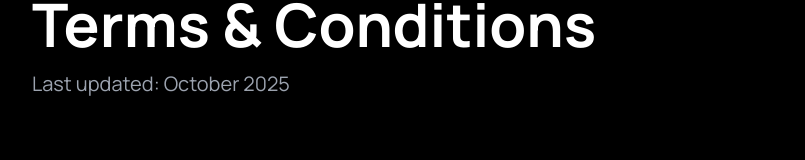
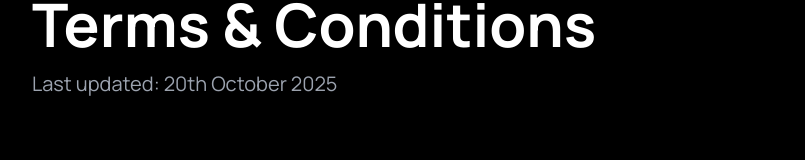
Before and after one commit to samuelforrest/apprentadream.co.uk, a Next.js app: page /terms in a window 1280 px wide. Shown: the part 172-332 px from the top of the page, without its empty margins (208-1013 px from the left). Built offline with nearby package versions, Linux system fonts and the light colour scheme.

Commit message:
updated terms

```diff
--- a/app/terms/page.tsx
+++ b/app/terms/page.tsx
@@ -26,7 +26,7 @@ export default function Terms() {
             Terms & Conditions
           </h1>
           <p className="text-lg sm:text-xl text-gray-400">
-            Last updated: October 2025
+            Last updated: 20th October 2025
           </p>
         </div>
 
@@ -180,7 +180,7 @@ export default function Terms() {
             </p>
             <div className="border border-white rounded-lg p-6 space-y-2">
               <p className="text-base sm:text-lg text-gray-300">
-                <span className="font-semibold text-white">Data Controller:</span> Apprentadream - Samuel Forrest temporary data controller.
+                <span className="font-semibold text-white">Data Controller:</span> Samuel Forrest (on behalf of Apprentadream)
               </p>
               <p className="text-base sm:text-lg text-gray-300">
                 <span className="font-semibold text-white">Email:</span>{" "}
```
